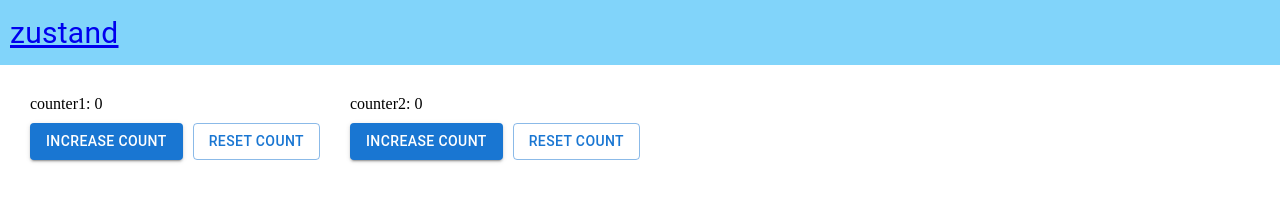
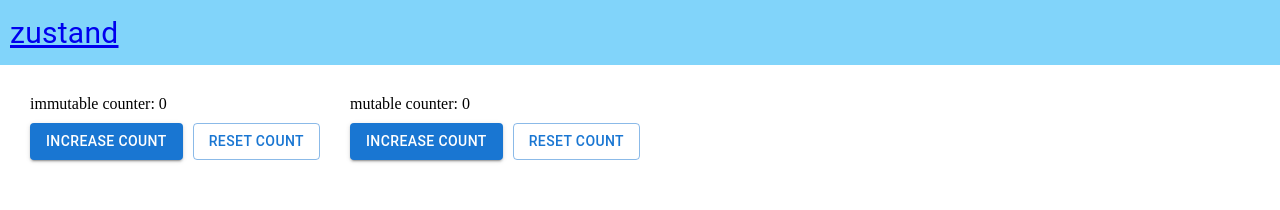
Before and after one commit to calm1205/vite-sandbox, a React (Vite) app: page /immer in a window 1280 px wide. Shown: the top 210 px of the page. Built offline with nearby package versions, Linux system fonts and the light colour scheme.

Commit message:
[feature] set Immer Counter

```diff
--- a/src/pages/Immer/Index.tsx
+++ b/src/pages/Immer/Index.tsx
@@ -1,9 +1,9 @@
 import { Box } from "@mui/material"
-import { Counter1, Counter2 } from "~/components/Counter"
+import { ImmerCounter, MutableCounter } from "~/components/ImmerCounter"
 
 export const Immer = () => (
   <Box display="flex" gap="30px">
-    <Counter1 />
-    <Counter2 />
+    <ImmerCounter />
+    <MutableCounter />
   </Box>
 )
```
